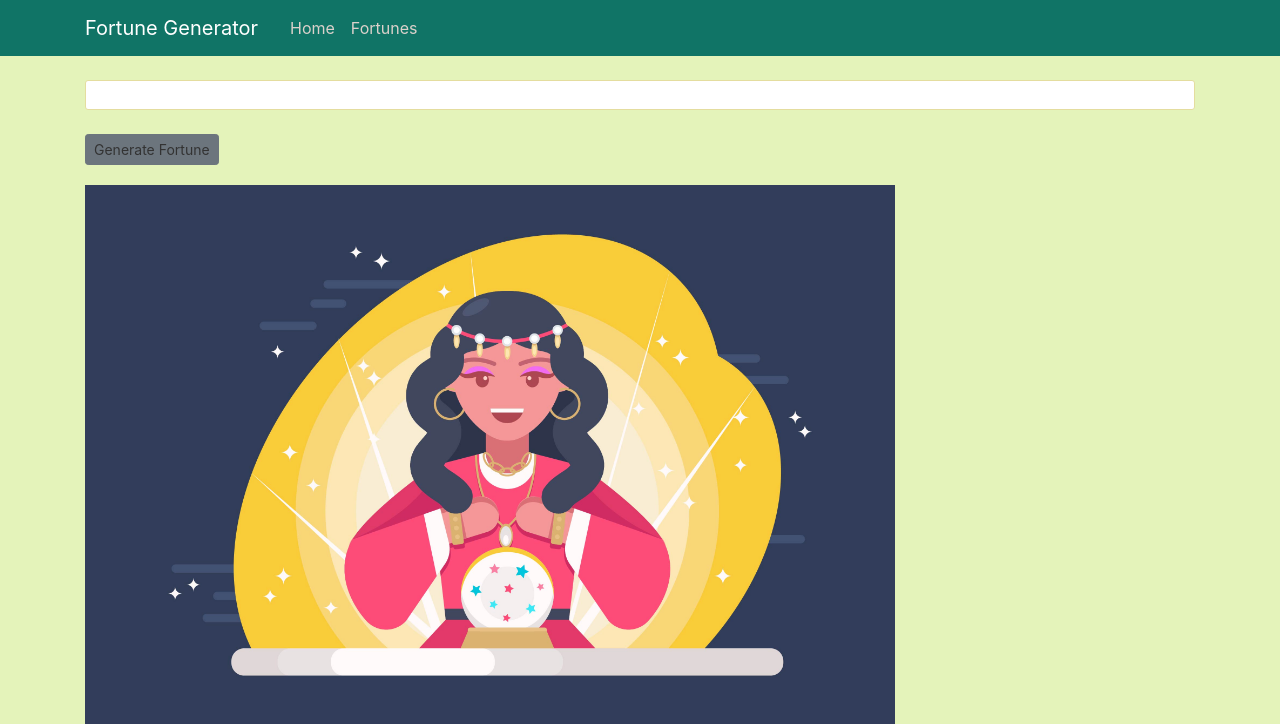
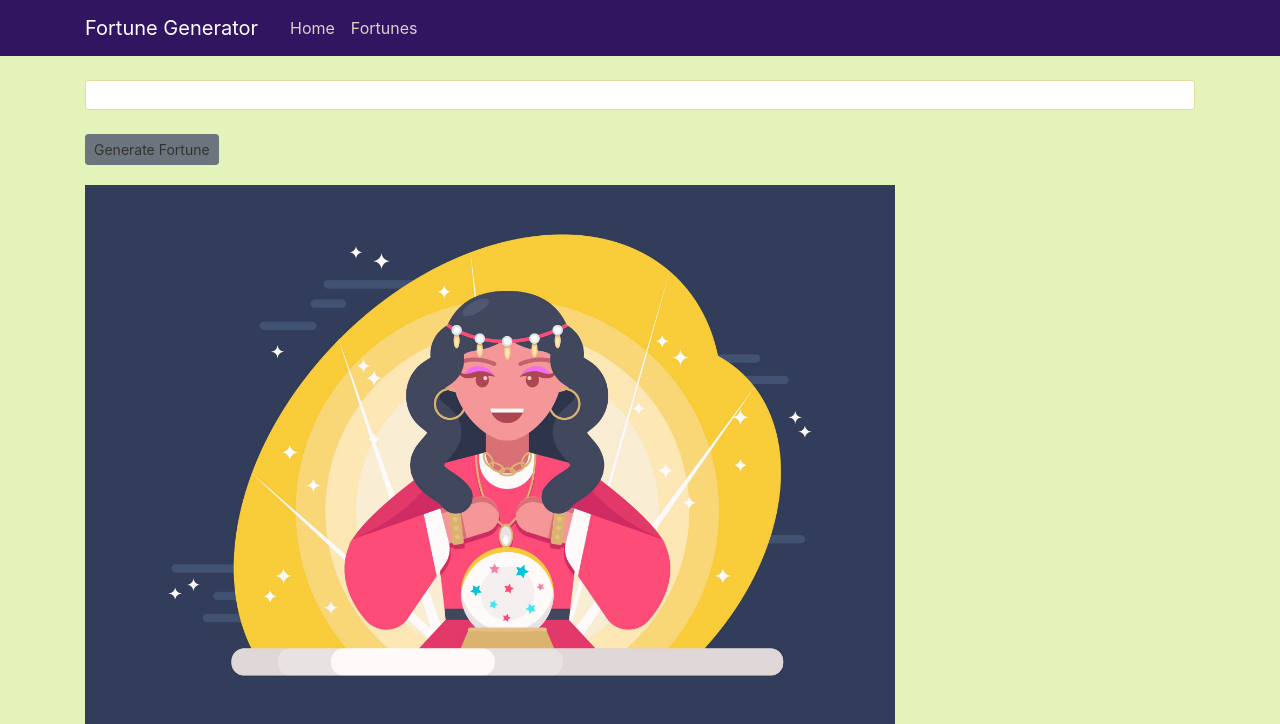
Before and after one commit to sophiecosgrove/sfia2, a Flask app: page / in a window 1280 px wide. Shown: the top 724 px of the page. Run offline with Flask 2, Linux system fonts and the light colour scheme; data that the repository does not hold is empty; some libraries are stand-ins or nearby versions.

Commit message:
test 2nd implementation

```diff
--- a/service1/application/static/main.css
+++ b/service1/application/static/main.css
@@ -9,7 +9,7 @@ h1, h2, h3, h4, h5, h6 {
 }
 
 .bg-steel {
-  background-color: #107466;
+  background-color: #321561;
 }
 
 .site-header .navbar-nav .nav-link {
```
